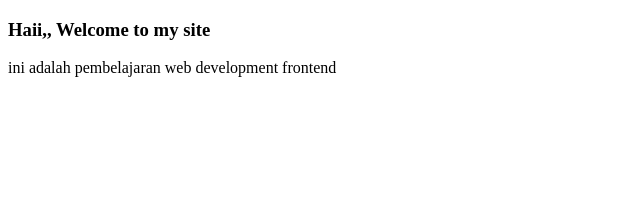
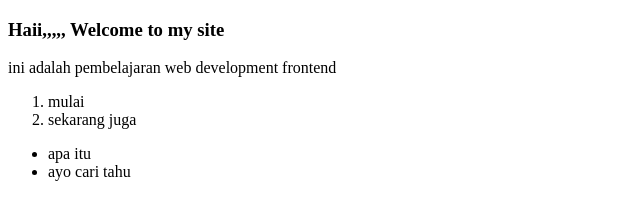
Before and after one commit to onowdev/buildWebLesson, a plain HTML site: page index.html in a window 1280 px wide. Shown: the whole page, without its empty margins (0-640 px from the left). Drawn offline with Linux system fonts and the light colour scheme.

Commit message:
Ul OL Li

```diff
--- a/index.html
+++ b/index.html
@@ -7,7 +7,17 @@
     <title>welcome Page</title>
   </head>
   <body>
-    <h3>Haii,, Welcome to my site</h3>
+    <h3>Haii,,,,, Welcome to my site</h3>
     <p>ini adalah pembelajaran web development frontend</p>
+    <div>
+      <ol>
+        <li>mulai</li>
+        <li>sekarang juga</li>
+      </ol>
+      <ul>
+        <li>apa itu</li>
+        <li>ayo cari tahu</li>
+      </ul>
+    </div>
   </body>
 </html>
```
